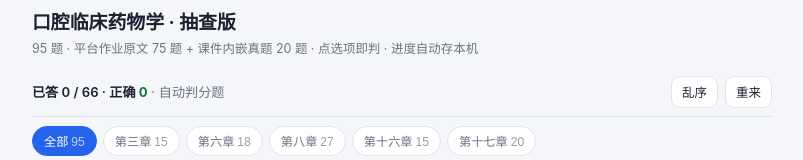
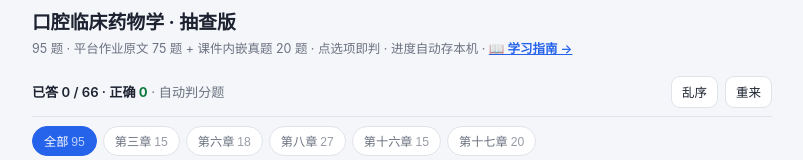
Before and after one commit to SarkazCollegeWisadel/med-imaging-exam, a plain HTML site: page pharm/index.html in a window 1280 px wide. Shown: the top 160 px of the page, without its empty margins (238-1041 px from the left). Drawn offline with Linux system fonts and the light colour scheme.

Commit message:
抽查版首页加学习指南入口

```diff
--- a/pharm/index.html
+++ b/pharm/index.html
@@ -71,7 +71,7 @@ td.pg{color:var(--sub);white-space:nowrap;font-size:.72rem}
 </head>
 <body>
 <h1>口腔临床药物学 · 抽查版</h1>
-<div class="sub">95 题 · 平台作业原文 75 题 + 课件内嵌真题 20 题 · 点选项即判 · 进度自动存本机</div>
+<div class="sub">95 题 · 平台作业原文 75 题 + 课件内嵌真题 20 题 · 点选项即判 · 进度自动存本机 · <a href="./guide/" style="color:#2563eb;font-weight:600">📖 学习指南 →</a></div>
 
 <div class="bar">
   <div class="score" id="score">已答 0 / 66<span> · 自动判分题</span></div>
```
